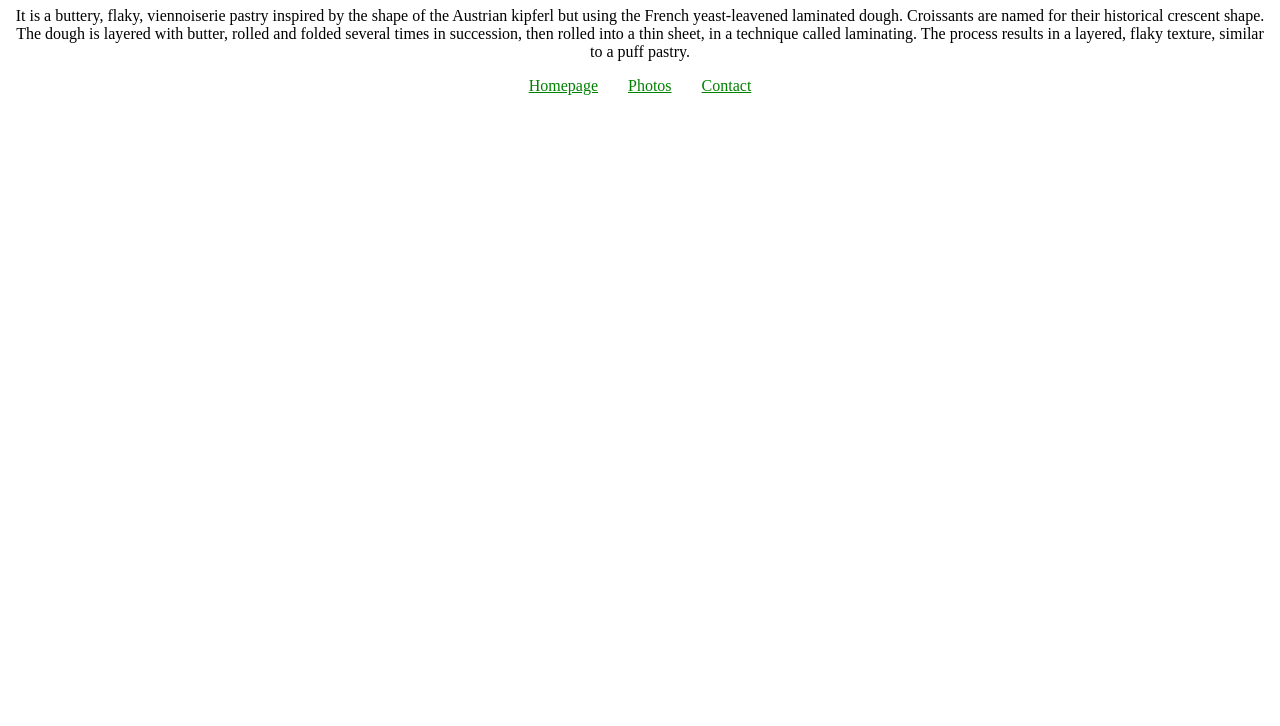
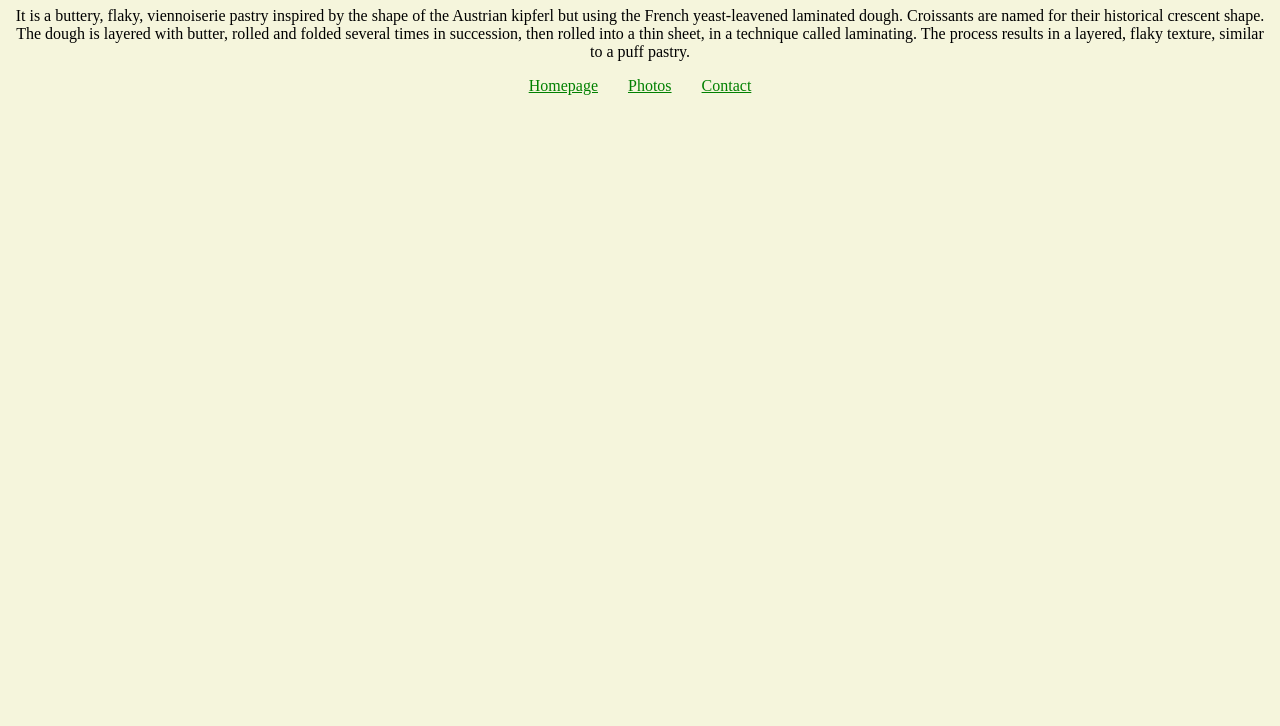
Before and after one commit to LindsayTayn/multiple-pages-exercise, a plain HTML site: page index.html in a window 1280 px wide. Shown: the part 74-800 px from the top of the page. Drawn offline with Linux system fonts and the light colour scheme.

Commit message:
Changed the background color

```diff
--- a/styles/style.css
+++ b/styles/style.css
@@ -1,5 +1,5 @@
 body {
-  background-color: white;
+  background-color: beige;
 }
 h1 {
   text-align: center;
```
Also changed, not shown: contact.html (+1 -0 lines).
